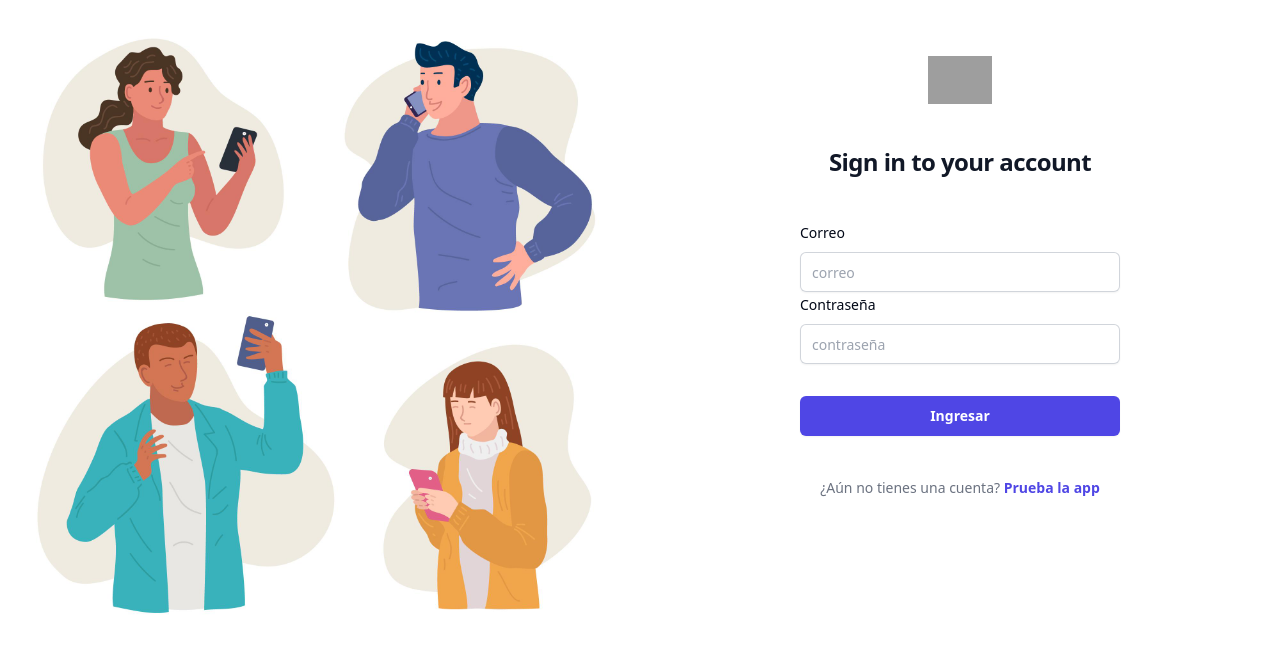
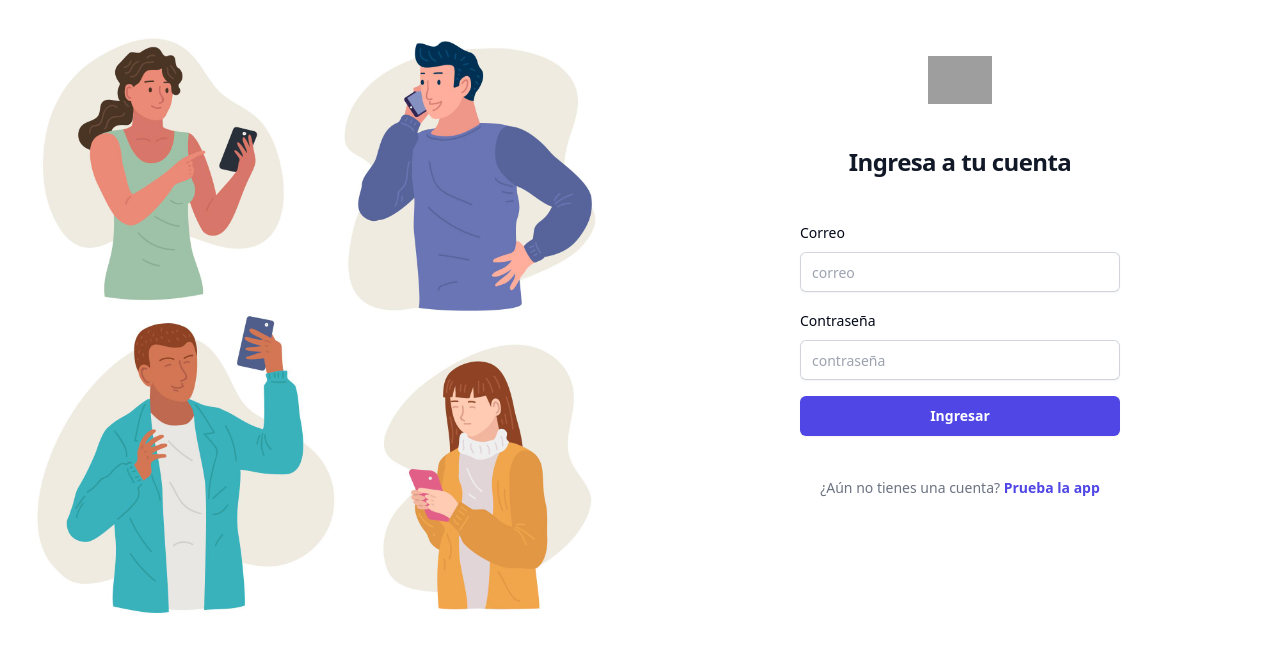
Before and after one commit to RegRob26/agenda_client, a React (Vite) app: page /signin in a window 1280 px wide. Shown: the top 652 px of the page. Built offline with nearby package versions, Linux system fonts and the light colour scheme; grey boxes are pictures that could not be loaded.

Commit message:
feat(login): redirect to singup when user not register yet

```diff
--- a/src/components/login/login.jsx
+++ b/src/components/login/login.jsx
@@ -8,19 +8,22 @@
     FormItem,
     FormLabel,
     FormMessage,
-} from "@/components/ui/form"
-import { Input } from "@/components/ui/input"
+} from '@/components/ui/form';
+import { Input } from '@/components/ui/input';
 import { useForm } from 'react-hook-form';
 import { zodResolver } from '@hookform/resolvers/zod';
 import { Button } from '@/components/ui/button.jsx';
+import { useNavigate } from 'react-router-dom';
+import { Link } from 'react-router-dom';
 
 function Login(props) {
+    const navigate = useNavigate();
     const schema = z.object({
         email: z.string().email({
-            message: 'Ingresa un correo válido'
+            message: 'Ingresa un correo válido',
         }),
         password: z.string().min(6, {
-            message: 'La contraseña debe tener al menos 8 caracteres'
+            message: 'La contraseña debe tener al menos 8 caracteres',
         }),
     });
 
@@ -30,7 +33,7 @@
             email: '',
             password: '',
         },
-    })
+    });
 
 
     function onSubmit(event) {
@@ -39,13 +42,13 @@
 
     return (
         <div>
-            <div className='flex flex-col md:flex-row'>
-                <div className='md:w-1/2'>
+            <div className="flex flex-col md:flex-row">
+                <div className="md:w-1/2">
                     <img src="/4991945.jpg"
-                         className='w-full hidden md:block'
+                         className="w-full hidden md:block"
                          alt="Imagen grande" />
                 </div>
-                <div className='md:w-1/2 py-14'>
+                <div className="md:w-1/2 py-14">
                     <div>
                         <img
                             className="mx-auto h-12 w-auto"
@@ -53,13 +56,12 @@
                             alt="Your Company"
                         />
                         <h2 className="mt-10 text-center text-2xl font-bold leading-9 tracking-tight text-gray-900">
-                            Sign in to your account
+                            Ingresa a tu cuenta
                         </h2>
                     </div>
                     <div className="mt-10 px-8 md:mx-auto md:max-w-sm">
                         <Form {...form}>
-                            <form onSubmit={form.handleSubmit(onSubmit)} className="space-y-8">
-                                <div>
+                            <form onSubmit={form.handleSubmit(onSubmit)} className="space-y-4">
                                 <FormField
                                     control={form.control}
                                     name="email"
@@ -97,12 +99,12 @@
                                         </div>
                                     )}
                                 />
-                                </div>
                                 <div>
                                     <Button
                                         type="submit"
-                                        className="flex w-full justify-center rounded-md bg-indigo-600 px-3 py-1.5 text-sm font-semibold leading-6 text-white shadow-sm hover:bg-indigo-500 focus-visible:outline focus-visible:outline-2 focus-visible:outline-offset-2 focus-visible:outline-indigo-600"
-                                    >
+                                        className="flex w-full justify-center rounded-md bg-indigo-600 px-3 py-1.5 text-sm font-semibold
+                                        leading-6 text-white shadow-sm hover:bg-indigo-500 focus-visible:outline focus-visible:outline-2
+                                        focus-visible:outline-offset-2 focus-visible:outline-indigo-600">
                                         Ingresar
                                     </Button>
                                 </div>
@@ -111,9 +113,10 @@
 
                         <p className="mt-10 text-center text-sm text-gray-500">
                             ¿Aún no tienes una cuenta? {' '}
-                            <a href="#" className="font-semibold leading-6 text-indigo-600 hover:text-indigo-500">
+                            <Link to="/signup"
+                                  className="font-semibold leading-6 text-indigo-600 hover:text-indigo-500">
                                 Prueba la app
-                            </a>
+                            </Link>
                         </p>
                     </div>
 
```
Lines whose indentation alone changed are shown as unchanged.
